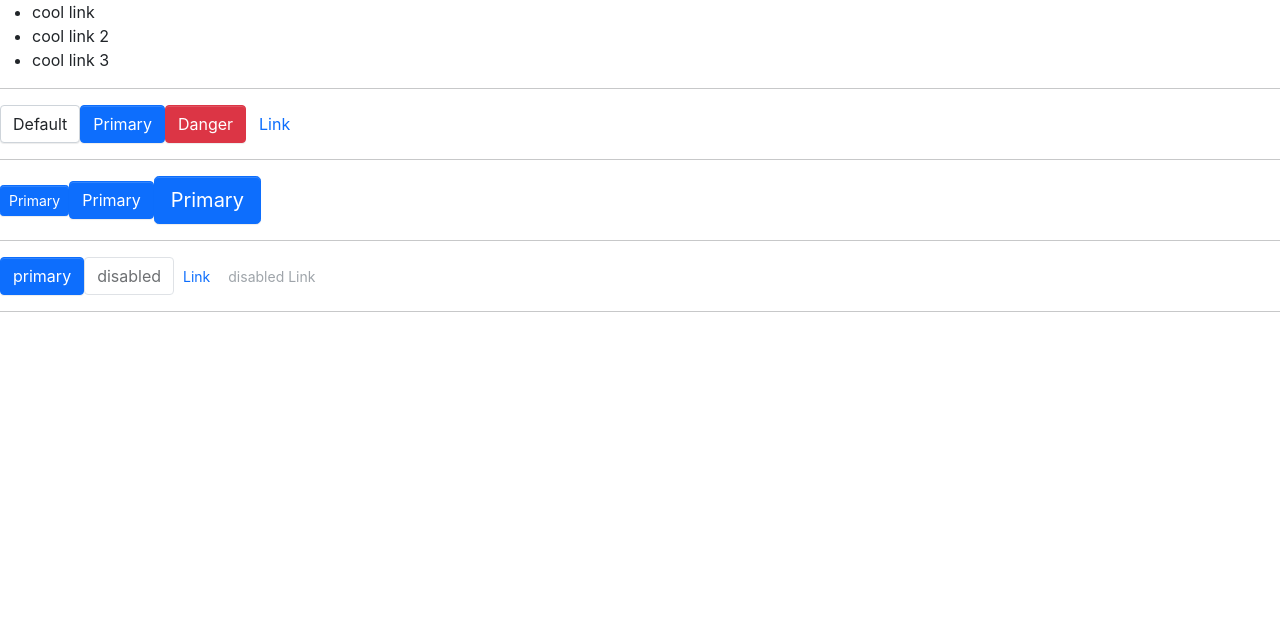
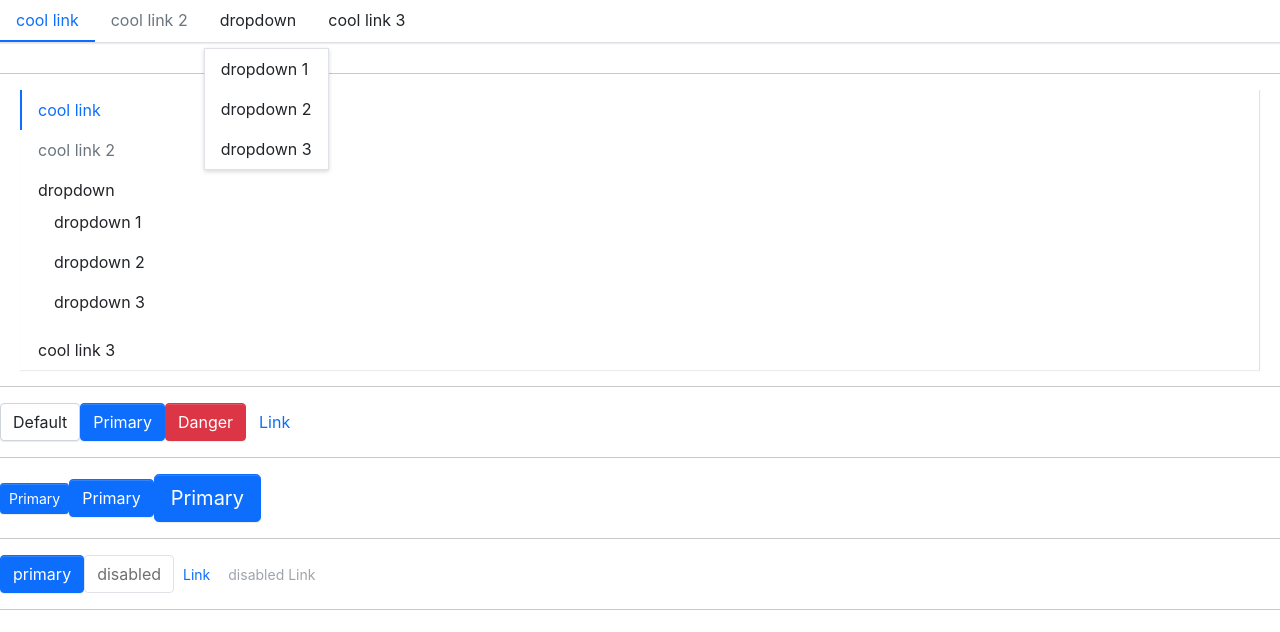
Before and after one commit to rookiecoder-chen/ant-ui, a React (Create React App) app: page / in a window 1280 px wide. Shown: the top 632 px of the page. Built offline with nearby package versions, Linux system fonts and the light colour scheme.

Commit message:
添加下拉菜单

```diff
--- a/src/App.tsx
+++ b/src/App.tsx
@@ -2,17 +2,36 @@
 import Button, {ButtonSize, ButtonType} from './components/Button/button';
 import Menu from './components/Menu/menu';
 import MenuItem from './components/Menu/menuItem';
+import SubMenu from './components/Menu/subMenu';
 
 function App() {
     return (
         <div className="App">
             <header className="App-header">
                 <Menu defaultIndex={0} onSelect={(index) => {
-                    alert(index);
+                    console.log(index);
                 }}>
-                    <MenuItem index={0}>cool link</MenuItem>
-                    <MenuItem index={1} disabled>cool link 2</MenuItem>
-                    <MenuItem index={2}>cool link 3</MenuItem>
+                    <MenuItem>cool link</MenuItem>
+                    <MenuItem disabled>cool link 2</MenuItem>
+                    <SubMenu title="dropdown">
+                        <MenuItem>dropdown 1</MenuItem>
+                        <MenuItem>dropdown 2</MenuItem>
+                        <MenuItem>dropdown 3</MenuItem>
+                    </SubMenu>
+                    <MenuItem>cool link 3</MenuItem>
+                </Menu>
+                <hr/>
+                <Menu defaultIndex={0} mode='vertical' onSelect={(index) => {
+                    console.log(index);
+                }}>
+                    <MenuItem>cool link</MenuItem>
+                    <MenuItem disabled>cool link 2</MenuItem>
+                    <SubMenu title="dropdown">
+                        <MenuItem>dropdown 1</MenuItem>
+                        <MenuItem>dropdown 2</MenuItem>
+                        <MenuItem>dropdown 3</MenuItem>
+                    </SubMenu>
+                    <MenuItem>cool link 3</MenuItem>
                 </Menu>
                 <hr/>
                 <Button>Default</Button>
--- /dev/null
+++ b/src/components/Menu/_style.scss
@@ -0,0 +1,98 @@
+.ant-menu {
+  display: flex;
+  flex-wrap: wrap;
+  padding-left: 0;
+  margin-bottom: 30px;
+  list-style: none;
+  border-bottom: $menu-border-width solid $menu-border-color;
+  box-shadow: $menu-box-shadow;
+  >.menu-item {
+    padding: $menu-item-padding-y $menu-item-padding-x;
+    cursor: pointer;
+    transition: $menu-transition;
+    &:hover, &:focus {
+      text-decoration: none;
+    }
+    &.is-disabled {
+      color: $menu-item-disabled-color;
+      pointer-events: none;
+      cursor: default;
+    }
+    &.is-active, &:hover {
+      color: $menu-item-active-color;
+      border-bottom: $menu-item-active-border-width solid $menu-item-active-color;
+    }
+  }
+  .submenu-item {
+    position: relative;
+    .submenu-title {
+      display: flex;
+      align-items: center;
+    }
+    .arrow-icon {
+      transition: transform .25s ease-in-out;
+      margin-left: 3px;
+    }
+    &:hover {
+      .arrow-icon {
+        transform: rotate(180deg);
+      }
+    }
+  }
+  .is-vertical {
+    .arrow-icon {
+      transform: rotate(0deg) !important;
+    }
+  }
+  .is-vertical.is-opened {
+    .arrow-icon {
+      transform: rotate(180deg) !important;
+    }
+  }
+  .ant-submenu {
+    //display: none;
+    list-style:none;
+    padding-left: 0;
+    white-space: nowrap;
+    //transition: $menu-transition;
+    .menu-item {
+      padding: $menu-item-padding-y $menu-item-padding-x;
+      cursor: pointer;
+      transition: $menu-transition;
+      color: $body-color;
+      &.is-active, &:hover {
+        color: $menu-item-active-color !important;
+      }
+    }
+  }
+  .ant-submenu.menu-opened {
+    //display: block;
+  }
+}
+.menu-horizontal {
+  >.menu-item {
+    border-bottom: $menu-item-active-border-width solid transparent;
+  }
+  .ant-submenu {
+    position: absolute;
+    background: $white;
+    z-index: 100;
+    top: calc(100% + 8px);
+    left: 0;
+    border: $menu-border-width solid $menu-border-color;
+    box-shadow: $submenu-box-shadow;
+  }
+}
+.menu-vertical {
+  flex-direction: column;
+  border-bottom: 0;
+  margin: 10px 20px;
+  border-right: $menu-border-width solid $menu-border-color;
+  >.menu-item {
+    border-left: $menu-item-active-border-width solid transparent;
+    &.is-active, &:hover {
+      border-bottom: 0;
+      border-left: $menu-item-active-border-width solid $menu-item-active-color;
+    }
+  }
+}
--- a/src/components/Menu/menu.tsx
+++ b/src/components/Menu/menu.tsx
@@ -1,5 +1,6 @@
 import React, {createContext, useState} from 'react';
 import classNames from 'classnames';
+import {MenuItemProps} from './menuItem';
 
 type MenuMode = 'horizontal' | 'vertical'
 type SelectCallback = (selectedIndex: number) => void
@@ -23,7 +24,8 @@
     const {defaultIndex, className, mode, style, children, onSelect} = props;
     const [currentActive, setActive] = useState(defaultIndex);
     const classes = classNames('ant-menu', className, {
-        'menu-vertical': mode === 'vertical'
+        'menu-vertical': mode === 'vertical',
+        'menu-horizontal':mode !== 'vertical'
     });
     const handleClick = (index: number) => {
         setActive(index);
@@ -35,10 +37,21 @@
         index: currentActive ? currentActive : 0,
         onSelect: handleClick
     };
+    const renderChildren = () => {
+        return React.Children.map(children, (child, index) => {
+            const childElement = child as React.FunctionComponentElement<MenuItemProps>;
+            const {displayName} = childElement.type;
+            if (displayName === 'MenuItem' || displayName === 'SubMenu') {
+                return React.cloneElement(childElement, {index});
+            } else {
+                console.error('警告：Menu有一个不是MenuItem的child');
+            }
+        });
+    };
     return (
-        <ul className={classes} style={style}>
+        <ul className={classes} style={style} data-testid="test-menu">
             <MenuContext.Provider value={passedContext}>
-                {children}
+                {renderChildren()}
             </MenuContext.Provider>
         </ul>
     );
--- a/src/components/Menu/menuItem.tsx
+++ b/src/components/Menu/menuItem.tsx
@@ -3,7 +3,7 @@
 import {MenuContext} from './menu';
 
 export interface MenuItemProps {
-    index: number;
+    index?: number;
     disabled?: boolean;
     className?: string;
     style?: React.CSSProperties;
@@ -17,7 +17,7 @@
         'is-active': context.index === index
     });
     const handleClick = () => {
-        if (context.onSelect && !disabled) {
+        if (context.onSelect && !disabled && (typeof index === 'number')) {
             context.onSelect(index);
         }
     };
@@ -31,4 +31,5 @@
     );
 };
 
+MenuItem.displayName = 'MenuItem';
 export default MenuItem;
--- /dev/null
+++ b/src/components/Menu/subMenu.tsx
@@ -0,0 +1,39 @@
+import React, {FunctionComponentElement, useContext} from 'react';
+import classNames from 'classnames';
+import {MenuContext} from './menu';
+import {MenuItemProps} from './menuItem';
+
+
+export interface SubMenuProps {
+    index?: number;
+    title: string;
+    className?: string;
+}
+
+const SubMenu: React.FC<SubMenuProps> = ({index, title, children, className}) => {
+    const context = useContext(MenuContext);
+    const classes = classNames('menu-item submenu-item', className, {
+        'is-active': context.index === index
+    });
+    const renderChildren = () => {  //渲染下拉菜单的内容
+        const childrenComponent = React.Children.map(children, (child, index) => {
+            const childElement = child as FunctionComponentElement<MenuItemProps>;
+            if (childElement.type.displayName === 'MenuItem') {
+                return childElement;
+            } else {
+                console.error('Warning: SubMenu has a child which is not a MenuItem component');
+            }
+        });
+        return (
+            <ul className="ant-submenu">{childrenComponent}</ul>
+        );
+    };
+    return (
+        <li key={index} className={classes}>
+            <div className="submenu-title">{title}</div>
+            {renderChildren()}
+        </li>
+    );
+};
+SubMenu.displayName = 'SubMenu'
+export default SubMenu;
--- a/src/styles/index.scss
+++ b/src/styles/index.scss
@@ -9,3 +9,6 @@
 
 //button
 @import "../components/Button/style";
+
+//menu
+@import "../components/Menu/style";
```
Also changed, not shown: 1 other file (tests, documents, lock files or other folders).
